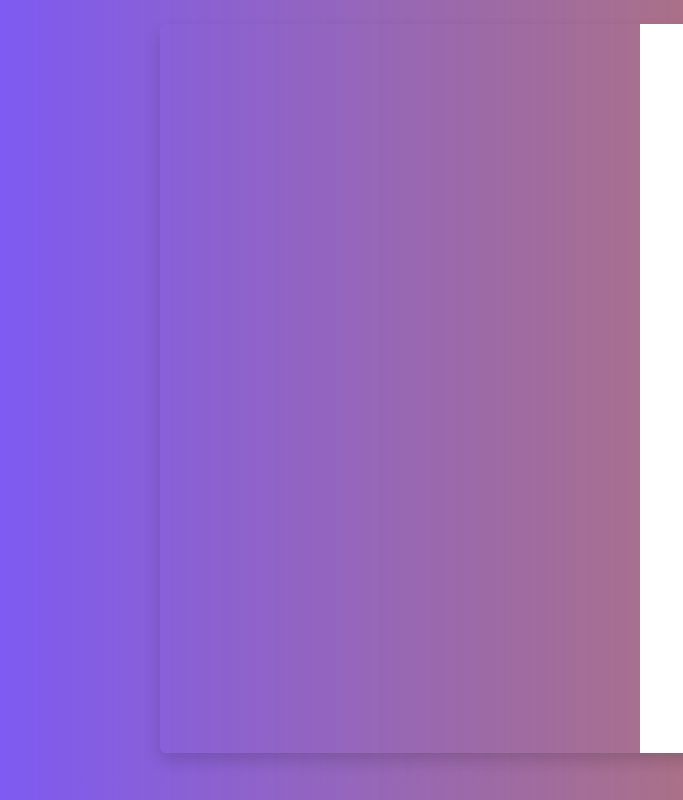
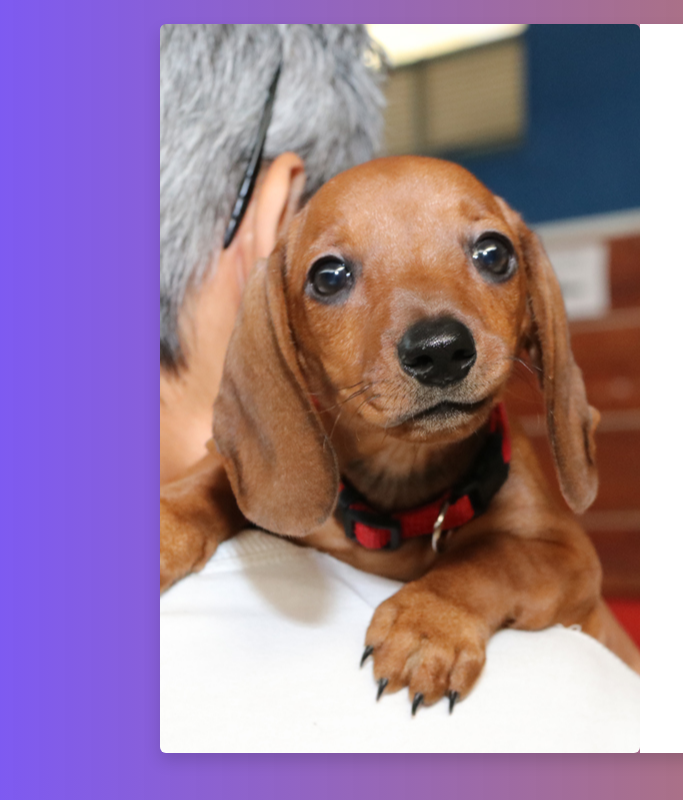
Before and after one commit to Franchiko/Login-Bootstrap5.0, a plain HTML site: page index.html in a window 1280 px wide. Shown: the full height of the page, 0-683 px from the left. Drawn offline with nearby package versions, Linux system fonts and the light colour scheme; the site is published under a folder, as on GitHub Pages, so addresses that start at the root find nothing; files whose address does not match are found by name.

Commit message:
Update style.css

```diff
--- a/assets/css/style.css
+++ b/assets/css/style.css
@@ -10,7 +10,7 @@ body {
 }
 
 .bg {
-	background-image: url("/assets/img/imagen\ chips\ mascotas.jpeg");
+	background-image: url("./assets/img/imagen\ chips\ mascotas.jpeg");
 	background-position: center;
 	background-repeat: no-repeat;
 }
```
